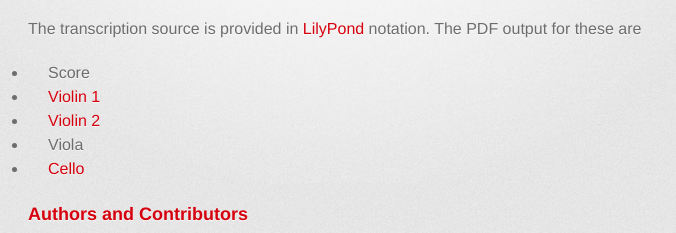
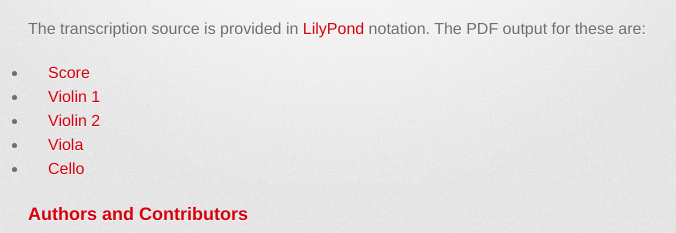
Before and after one commit to daemonblade/shostakovich-string-quartet-8, a plain HTML site: page docs/index.html in a window 1280 px wide. Shown: the part 390-623 px from the top of the page, 302-978 px from the left. Drawn offline with Linux system fonts and the light colour scheme; a web font is replaced by a local one.

Commit message:
Link fixes.

```diff
--- a/docs/index.html
+++ b/docs/index.html
@@ -36,13 +36,13 @@
 
 <p>This project provides sheet music for Shostakovich's String Quartet No 8</p>
 
-<p>The transcription source is provided in <a href="http://lilypond.org/">LilyPond</a> notation. The PDF output for these are</p>
+<p>The transcription source is provided in <a href="http://lilypond.org/">LilyPond</a> notation. The PDF output for these are:</p>
 
 <ul>
-  <li><a href="Shostakovich-String-Quartet-8-Score.pdf"></a>Score</li>
+  <li><a href="Shostakovich-String-Quartet-8-Score.pdf">Score</a></li>
   <li><a href="Shostakovich-String-Quartet-8-Violin1.pdf">Violin 1</a></li>
   <li><a href="Shostakovich-String-Quartet-8-Violin2.pdf">Violin 2</a></li>
-  <li><a href="Shostakovich-String-Quartet-8-Viola.pdf"></a>Viola</li>
+  <li><a href="Shostakovich-String-Quartet-8-Viola.pdf">Viola</a></li>
   <li><a href="Shostakovich-String-Quartet-8-Cello.pdf">Cello</a></li>
 </ul>
 
```
